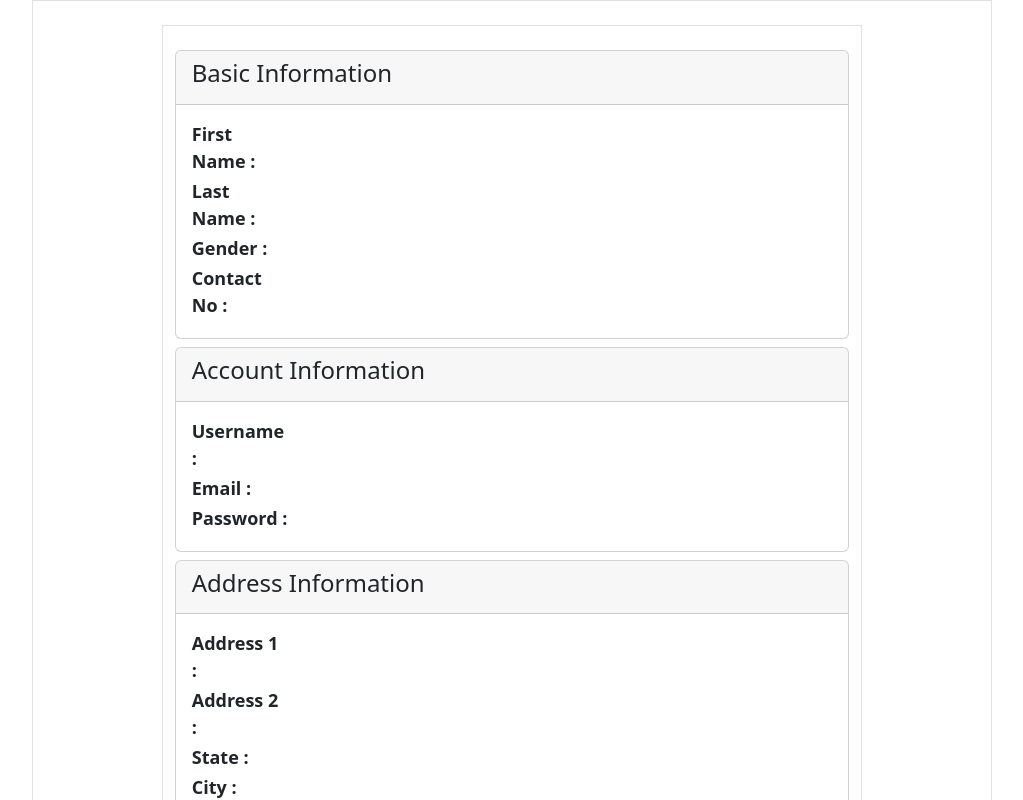
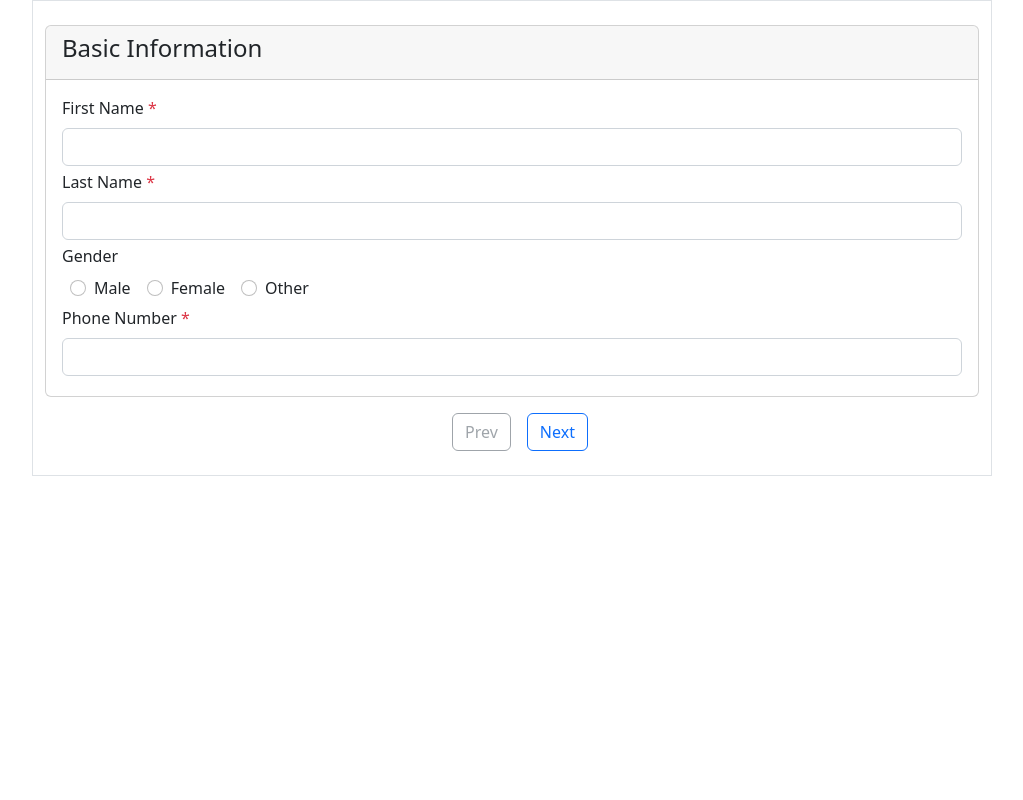
Before and after one commit to merul99/testing, a React (Create React App) app: page / in a window 1280 px wide. Shown: the top 800 px of the page, without its empty margins (128-1151 px from the left). Built offline with nearby package versions, Linux system fonts and the light colour scheme.

Commit message:
Code optimization

```diff
--- a/src/forms/degreeDetailsForm.jsx
+++ b/src/forms/degreeDetailsForm.jsx
@@ -1,6 +1,6 @@
 import React, { useEffect } from 'react'
-import { Button, Card, Col, Form, Row } from 'react-bootstrap'
-import { useForm, useFormContext } from 'react-hook-form'
+import { Button, Card, Col, Row } from 'react-bootstrap'
+import { useFormContext } from 'react-hook-form'
 import RHFInput from '../components/RHFInput'
 
 const DegreeDetailsForm = ({ formTitle, data, setData, handleToggle, editMode, setEditMode, editableDegreeData }) => {
@@ -19,36 +19,41 @@ const DegreeDetailsForm = ({ formTitle, data, setData, handleToggle, editMode, s
 
     const submitHandler = (values) => {
         if (isEditMode) {
-            const updatedDegree = { ...editableDegreeData, collageName: values.collageName, degree: values.degree }
-            const foundDegree = data.education.degreeDetails.find((degree) => degree.id === editableDegreeData.id)
-            const index = data.education.degreeDetails.indexOf(foundDegree)
-            data.education.degreeDetails[index] = updatedDegree
-            setData({ ...data })
-            setEditMode(false)
+            const foundDegree = data.education.degreeDetails.find((degree) => degree.id === editableDegreeData.id);
+            if (!foundDegree) return;
+            const updatedDegree = { ...editableDegreeData, collageName: values.collageName, degree: values.degree };
+            const updatedDegreeDetailsList = data.education.degreeDetails.map((degree) =>
+                degree.id === editableDegreeData.id ? updatedDegree : degree
+            );
+            setData((prevData) => ({
+                ...prevData,
+                education: {
+                    ...prevData.education,
+                    degreeDetails: updatedDegreeDetailsList,
+                },
+            }));
+            setEditMode(false);
         } else {
-            const education = {
+            const updatedDegreeDetails = [
+                ...data?.education?.degreeDetails,
+                {
+                    id: Date.now(),
+                    collageName: values.collageName,
+                    degree: values.degree,
+                    semesterDetails: [],
+                },
+            ];
+            setData((prevData) => ({
+                ...prevData,
                 education: {
-                    degreeDetails: [...data?.education?.degreeDetails, {
-                        id: Date.now(),
-                        collageName: values.collageName,
-                        degree: values.degree,
-                        semesterDetails: []
-                    }]
-                }
-            }
-            setData({ ...data, ...education })
+                    ...prevData.education,
+                    degreeDetails: updatedDegreeDetails,
+                },
+            }));
         }
-        reset()
-        handleToggle()
-    }
-
-    // const handleSubmitWithoutPropagation = (e) => {
-    //     e.preventDefault();
-    //     // e.stopPropagation();
-    //     console.log('e at degree', e)
-    //     handleSubmit(submitHandler)(e);
-    // };
-
+        reset();
+        handleToggle();
+    };
 
     return (
         <Card>
@@ -56,7 +61,6 @@ const DegreeDetailsForm = ({ formTitle, data, setData, handleToggle, editMode, s
                 <h5>{formTitle}</h5>
             </Card.Header>}
             <Card.Body>
-                {/* <Form onSubmit={handleSubmitWithoutPropagation}> */}
                 <Row className="mb-1">
                     <Col>
                         <RHFInput
@@ -89,7 +93,6 @@ const DegreeDetailsForm = ({ formTitle, data, setData, handleToggle, editMode, s
                         <Button variant='success' type="submit" onClick={handleSubmit(submitHandler)}>Submit</Button>
                     </Col>
                 </Row>
-                {/* </Form> */}
             </Card.Body>
         </Card >
     )
--- a/src/forms/educationForm.jsx
+++ b/src/forms/educationForm.jsx
@@ -16,18 +16,28 @@ const EducationForm = ({ formTitle, data, setData }) => {
     };
 
     const deleteHandler = (degreeId) => {
-        const foundDegree = data.education.degreeDetails.find((degree) => degree.id === degreeId)
-        const index = data.education.degreeDetails.indexOf(foundDegree)
-        data.education.degreeDetails.splice(index, 1)
-        setData({ ...data })
-    }
+        const foundDegreeIndex = data.education.degreeDetails.findIndex((degree) => degree.id === degreeId);
+        if (foundDegreeIndex === -1) return;
+        const updatedDegreeDetailsList = [
+            ...data.education.degreeDetails.slice(0, foundDegreeIndex),
+            ...data.education.degreeDetails.slice(foundDegreeIndex + 1),
+        ];
+        setData((prevData) => ({
+            ...prevData,
+            education: {
+                ...prevData.education,
+                degreeDetails: updatedDegreeDetailsList,
+            },
+        }));
+    };
 
     const editDegreeHandler = (degreeId, e) => {
-        const editableDegree = data.education.degreeDetails.find((degree) => degree.id === degreeId)
-        setEditableDegreeData(editableDegree)
-        handleToggle(e)
-        setEditMode(true)
-    }
+        const editableDegree = data.education.degreeDetails.find((degree) => degree.id === degreeId);
+        if (!editableDegree) return;
+        setEditableDegreeData(editableDegree);
+        handleToggle(e);
+        setEditMode(true);
+    };
 
     return (
         <Card>
--- a/src/forms/finalOutput.jsx
+++ b/src/forms/finalOutput.jsx
@@ -2,7 +2,6 @@ import React from 'react'
 import { Card, Container, Table } from 'react-bootstrap'
 
 const FinalOutput = ({ formTitles }) => {
-    // console.log('data', data)
     const data = JSON.parse(localStorage.getItem("Data"))
     return (
         <Container className='border py-4 w-75'>
--- a/src/forms/mainForm.jsx
+++ b/src/forms/mainForm.jsx
@@ -9,7 +9,7 @@ import FinalOutput from './finalOutput'
 
 const MainForm = () => {
     const methods = useForm()
-    const [page, setPage] = useState(4);
+    const [page, setPage] = useState(0);
     const formTitles = ["Basic Information", "Account Information", "Address Information", "Education Information"];
 
     const initialState = {
@@ -34,16 +34,14 @@ const MainForm = () => {
 
     const submitHandler = (values) => {
         console.log("This runs...");
+        const updatedData = { ...data, ...values };
         if (page === formTitles.length - 1) {
-            console.log('data', data)
-            setData({ ...data, ...values })
-            localStorage.setItem("Data", JSON.stringify(data))
-            setPage((currPage) => currPage + 1);
-        } else {
-            setData({ ...data, ...values })
-            setPage((currPage) => currPage + 1);
+            console.log('data', updatedData);
+            localStorage.setItem("Data", JSON.stringify(updatedData));
         }
-    }
+        setData(updatedData);
+        setPage((currPage) => currPage + 1);
+    };
 
     const PageDisplay = (page) => {
         if (page === 0) {
--- a/src/forms/semesterDetailsForm.jsx
+++ b/src/forms/semesterDetailsForm.jsx
@@ -30,55 +30,90 @@ const SemesterDetailsForm = ({ formTitle, data, setData, degreeid, degree, }) =>
     }, [semesterEditMode])
 
     const editSemesterHandler = (semesterId, degreeId) => {
-        handleToggle()
-        setSemesterID(semesterId)
-        const foundDegree = data.education.degreeDetails.find((degree) => degree.id === degreeId)
-        const foundedSemester = foundDegree.semesterDetails.find((semester) => semester.id === semesterId)
-        setEditableSemesterData(foundedSemester)
-        setSemesterEditMode(true)
-    }
+        const foundDegree = data.education.degreeDetails.find((degree) => degree.id === degreeId);
+        if (!foundDegree) return;
+        const foundedSemester = foundDegree.semesterDetails.find((semester) => semester.id === semesterId);
+        if (!foundedSemester) return;
+        setEditableSemesterData(foundedSemester);
+        setSemesterID(semesterId);
+        setSemesterEditMode(true);
+        handleToggle();
+    };
 
     const deleteSemesterHandler = (semesterId, degreeId) => {
-        const foundDegree = data.education.degreeDetails.find((degree) => degree.id === degreeId)
-        const foundedSemester = foundDegree.semesterDetails.find((semester) => semester.id === semesterId)
-        const index = foundDegree.semesterDetails.indexOf(foundedSemester)
-        foundDegree.semesterDetails.splice(index, 1)
-        setData({ ...data })
-    }
-
+        const foundDegree = data.education.degreeDetails.find((degree) => degree.id === degreeId);
+        if (!foundDegree) return;
+        const foundedSemesterIndex = foundDegree.semesterDetails.findIndex((semester) => semester.id === semesterId);
+        if (foundedSemesterIndex === -1) return;
+        foundDegree.semesterDetails.splice(foundedSemesterIndex, 1);
+        setData((prevData) => ({
+            ...prevData,
+            education: {
+                ...prevData.education,
+                degreeDetails: prevData.education.degreeDetails.map((degree) =>
+                    degree.id === degreeId ? { ...degree, semesterDetails: foundDegree.semesterDetails } : degree
+                ),
+            },
+        }));
+    };
 
     const submitHandler = (values) => {
         if (semesterEditMode) {
-            const foundDegree = data.education.degreeDetails.find((degree) => degree.id === degreeid)
-            const degreeIndex = data.education.degreeDetails.indexOf(foundDegree)
-            const foundedSemester = foundDegree.semesterDetails.find((semester) => semester.id === semesterID)
-            const semesterIndex = foundDegree.semesterDetails.indexOf(foundedSemester)
+            const foundDegree = data.education.degreeDetails.find((degree) => degree.id === degreeid);
+            if (!foundDegree) return;
+            const foundedSemesterIndex = foundDegree.semesterDetails.findIndex((semester) => semester.id === semesterID);
+            if (foundedSemesterIndex === -1) return;
 
             const updatedSemester = {
                 ...editableSemesterData,
                 semester: values.semester,
                 percentage: values.percentage,
                 remarks: values.remarks
-            }
-            data.education.degreeDetails[degreeIndex].semesterDetails[semesterIndex] = updatedSemester
-            setData({ ...data })
-            setSemesterEditMode(false)
+            };
+            const updatedDegreeDetails = foundDegree.semesterDetails.map((semester, index) =>
+                index === foundedSemesterIndex ? updatedSemester : semester
+            );
+            const updatedDegree = { ...foundDegree, semesterDetails: updatedDegreeDetails };
+            const updatedDegreeIndex = data.education.degreeDetails.indexOf(foundDegree);
+            const updatedDegreeDetailsList = [
+                ...data.education.degreeDetails.slice(0, updatedDegreeIndex),
+                updatedDegree,
+                ...data.education.degreeDetails.slice(updatedDegreeIndex + 1),
+            ];
+            setData((prevData) => ({
+                ...prevData,
+                education: {
+                    ...prevData.education,
+                    degreeDetails: updatedDegreeDetailsList,
+                },
+            }));
+            setSemesterEditMode(false);
         } else {
-            const degree = data.education.degreeDetails.find((deg) => deg.id === degreeid)
-            degree.semesterDetails = [...degree.semesterDetails, {
-                id: Date.now(),
-                semester: values.semester,
-                percentage: values.percentage,
-                remarks: values.remarks
-            }]
-            setData({ ...data })
+            const foundDegree = data.education.degreeDetails.find((deg) => deg.id === degreeid);
+            if (!foundDegree) return;
+            const updatedSemesterDetails = [
+                ...foundDegree.semesterDetails,
+                {
+                    id: Date.now(),
+                    semester: values.semester,
+                    percentage: values.percentage,
+                    remarks: values.remarks
+                },
+            ];
+            const updatedDegreeDetailsList = data.education.degreeDetails.map((degree) =>
+                degree.id === degreeid ? { ...degree, semesterDetails: updatedSemesterDetails } : degree
+            );
+            setData((prevData) => ({
+                ...prevData,
+                education: {
+                    ...prevData.education,
+                    degreeDetails: updatedDegreeDetailsList,
+                },
+            }));
         }
-        setValue('semester', '')
-        setValue('percentage', '')
-        setValue('remarks', '')
-        reset()
-        handleToggle()
-    }
+        reset();
+        handleToggle();
+    };
 
 
     return (
```
Also changed, not shown: src/components/RHFInput.js (+0 -30 lines).
